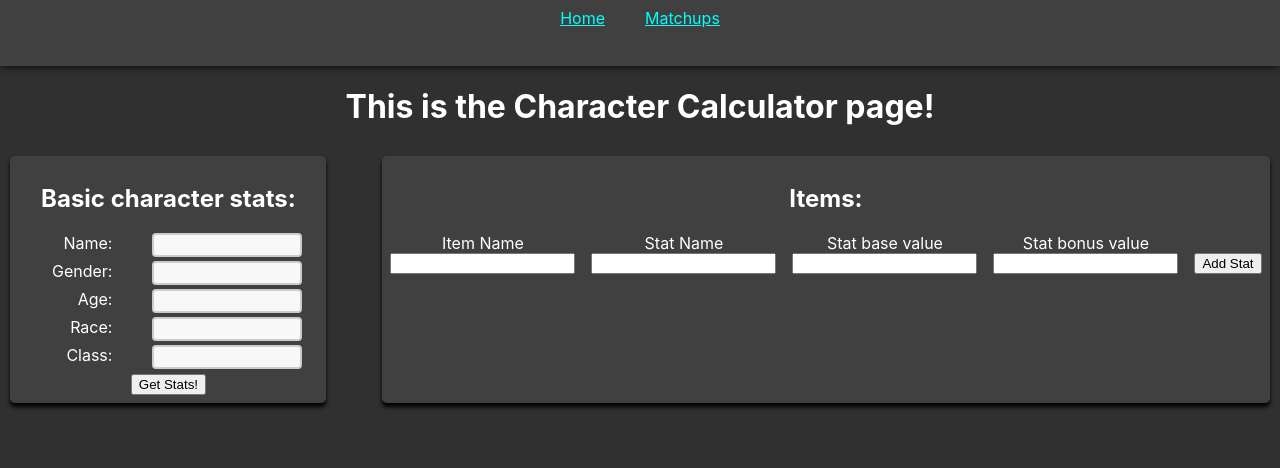
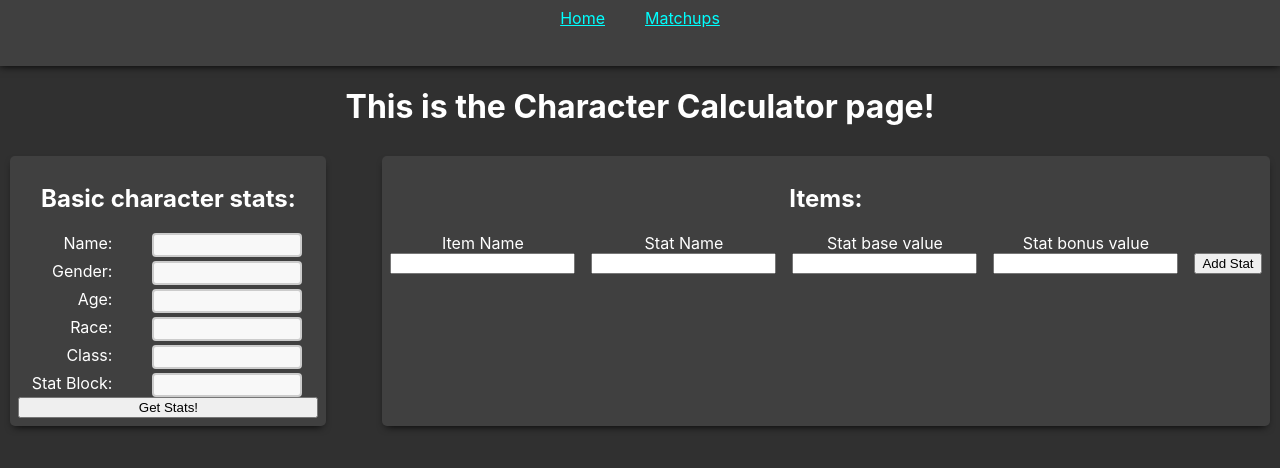
Before and after one commit to Dournbrood/imarel-character-creator, a React (Create React App) app in the folder Front-End/imarel-character-calculator/: page / in a window 1280 px wide. Shown: the top 468 px of the page. Built offline with nearby package versions, Linux system fonts and the light colour scheme; the HTML template or start-up script is replaced by a standard one.

Commit message:
adds stat block copying text field

```diff
--- a/Front-End/imarel-character-calculator/src/App.css
+++ b/Front-End/imarel-character-calculator/src/App.css
@@ -98,6 +98,6 @@ ul{
   background-color: #404040;
   margin: 8px;
   padding: 8px;
-  box-shadow: 0px 4px 4px #000000;
+  box-shadow: 0px 4px 8px -4px #000000;
   border-radius: 5px;
 }
--- a/Front-End/imarel-character-calculator/src/components/ItemInput.js
+++ b/Front-End/imarel-character-calculator/src/components/ItemInput.js
@@ -42,7 +42,7 @@ const ItemInput = (props) => {
     }
 
     return (
-        <div style={{ display: "flex", flexFlow: "row nowrap", gap:"16px" }}>
+        <div style={{ display: "flex", flexFlow: "row nowrap", gap: "16px" }}>
             <div style={{ display: "flex", flexFlow: "column nowrap" }}>
                 <label>Item Name</label>
                 <input type={"text"} onChange={handleChange} name="itemName" value={itemFormState.itemName} />
--- a/Front-End/imarel-character-calculator/src/components/StatList.js
+++ b/Front-End/imarel-character-calculator/src/components/StatList.js
@@ -5,7 +5,8 @@ const StatList = (props) => {
     const { globalState, setGlobalState } = React.useContext(GlobalContext);
 
     const generateStatTotals = () => {
-        let statTotals = {}
+        let statTotals = {};
+        let statString = "";
         Object.keys(globalState.items).forEach((itemName) => {
             Object.keys(globalState.items[itemName].stats).forEach((statName) => {
                 if (statName in statTotals) {
@@ -23,30 +24,33 @@ const StatList = (props) => {
         })
         Object.keys(statTotals).forEach((statName) => {
             statTotals[statName] = parseInt(statTotals[statName].base) + parseInt(statTotals[statName].bonus);
-        })
+            statString = statString += `${statTotals[statName]}% ${statName}; `;
+        });
+        statString = statString.slice(0, -1);
         setGlobalState((previous) => ({
             ...previous,
-            totals: { ...statTotals }
-        }))
+            totals: { ...statTotals },
+            statBlock: `[${statString}]`
+        }));
     }
 
-    // useEffect(() => {
-    //     generateStatTotals();
-    // }, [globalState])
-
     return (
-        <>
+        <div style={{ display: "flex", flexFlow: "column nowrap" }}>
+            <div style={{display: "flex", flexFlow: "row nowrap", justifyContent:"end", gap:"40px"}}>
+                <label>Stat Block:</label>
+                <input className={"stat-textarea"} type={"text"} value={((globalState && globalState.statBlock) ? globalState.statBlock : "")} style={{width:"150px", marginRight:"16px"}}/>
+            </div>
             <input type={"button"} value="Get Stats!" onClick={generateStatTotals} />
             <>
                 {
                     ((globalState && globalState.totals) ?
                         Object.keys(globalState.totals).map((statName) => (
-                            <>{globalState.totals[statName]}% {statName}; </>
+                            <>{statName}: {globalState.totals[statName]}% <br /></>
                         ))
                         : [])
                 }
             </>
-        </>
+        </div>
     );
 }
 
```
